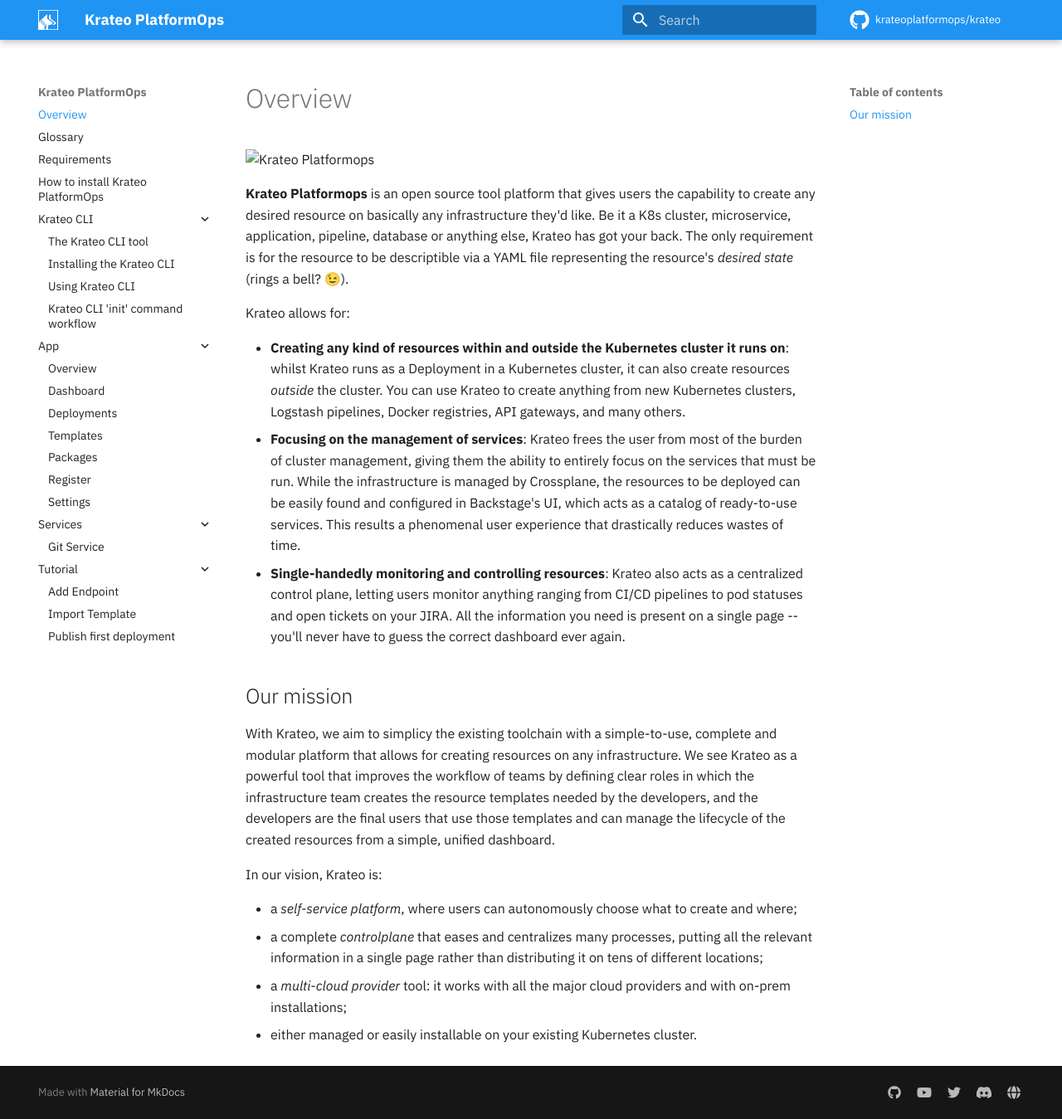
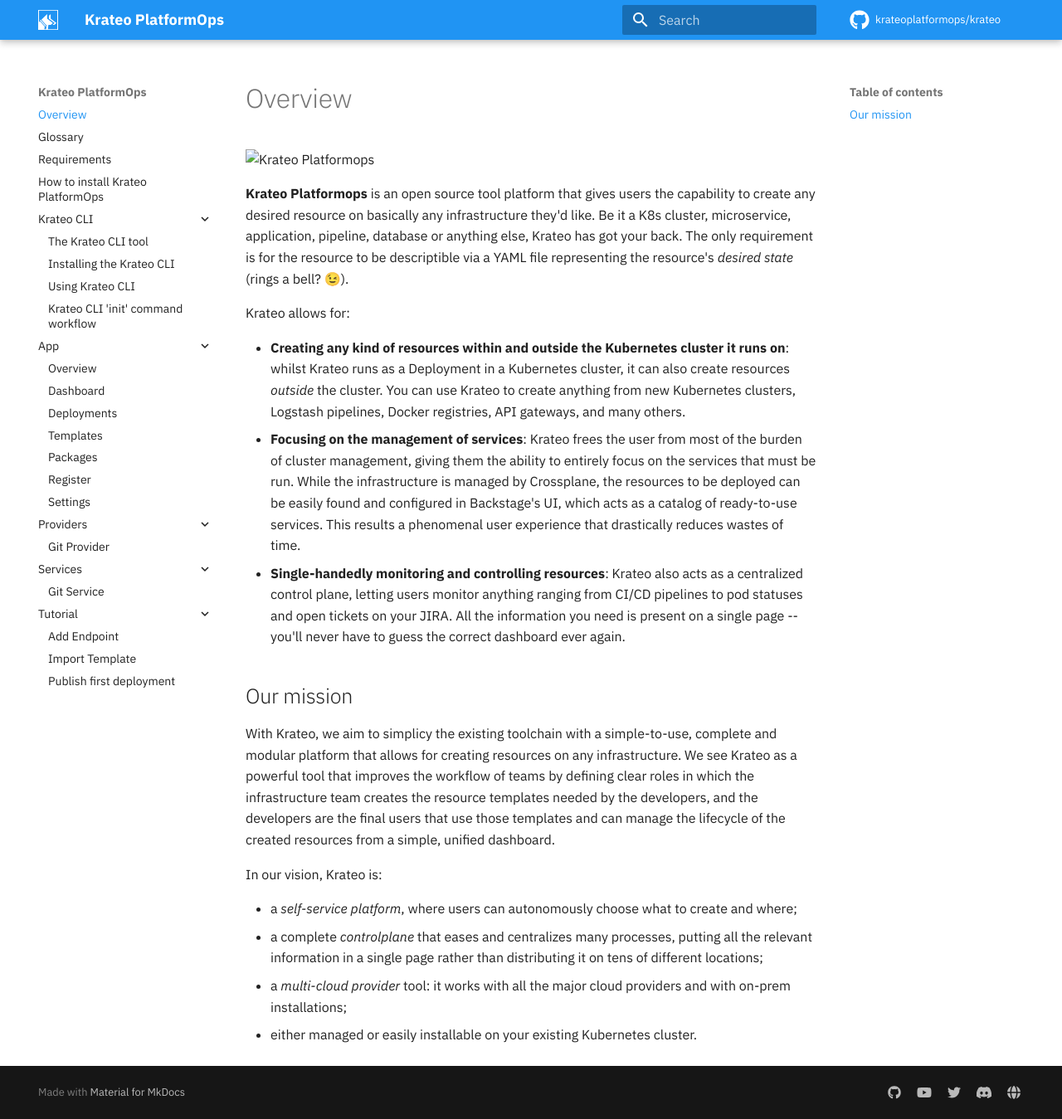
Before and after one commit to krateoplatformops/krateo-docs, an MkDocs documentation site: the page built from docs/README.md, in a window 1280 px wide and 1349 px high. Shown: the whole window at 83% size. Built offline with MkDocs 1.6.1 and Material for MkDocs 9.7.7, drawn with Linux system fonts in a browser that asks for light colours; comment, search, counter and statistics services are not loaded.

Commit message:
feat(providers): git

```diff
--- a/mkdocs.yml
+++ b/mkdocs.yml
@@ -28,6 +28,8 @@
       - Packages: app/app-packages.md
       - Register: app/app-register.md
       - Settings: app/app-settings.md
+  - Providers:
+      - Git Provider: providers/provider-git.md
   - Services:
       - Git Service: services/git-service.md
   - Tutorial:
```
Also changed, not shown: docs/service/git-service.md (deleted, +0 -5 lines), docs/providers/provider-git.md (added).
